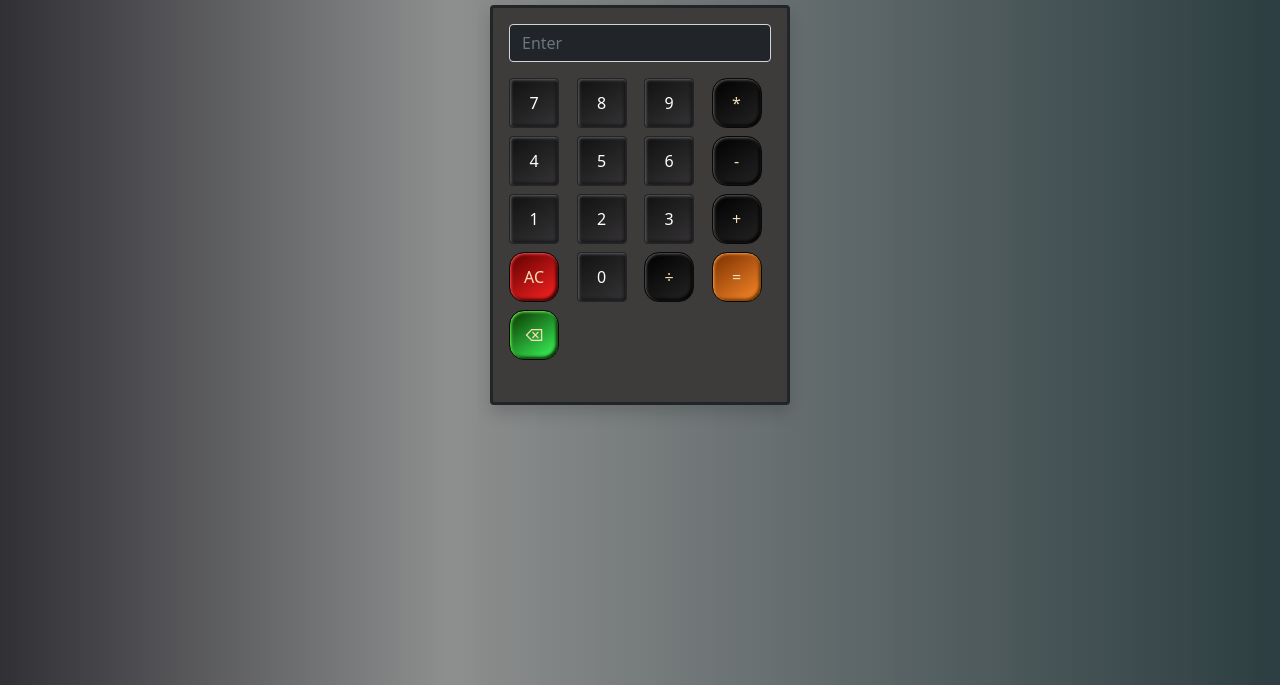
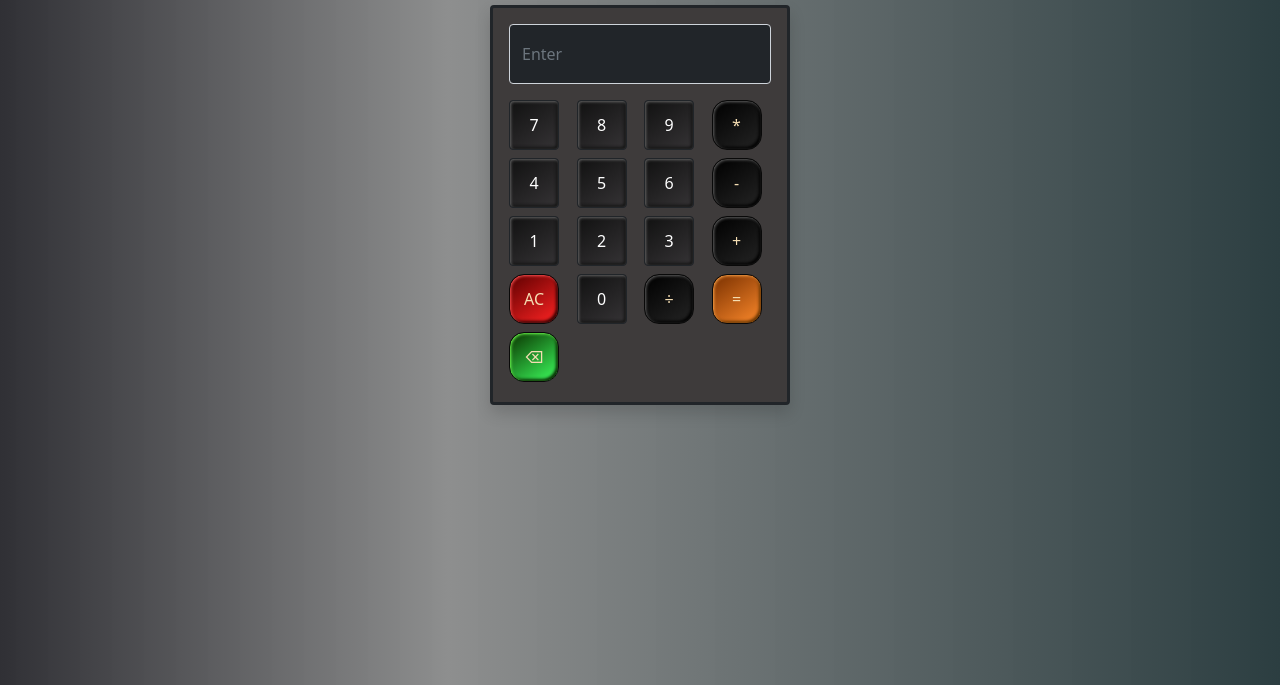
Before and after one commit to Noora2809/Calculator, a plain HTML site: page index.html in a window 1280 px wide. Shown: the part 115-800 px from the top of the page. Drawn offline with nearby package versions, Linux system fonts and the light colour scheme.

Commit message:
Modified

```diff
--- a/index.html
+++ b/index.html
@@ -15,7 +15,7 @@
         <div class="col">
           <h1 class="text-center mb-4 text-white">Calculator</h1>
           <div class="calculator-box border border-3 border-dark rounded shadow p-3 bg">
-            <input id="result" type="text"  placeholder="Enter"class="form-control bg-dark text-light mb-3"/>
+            <input id="result" type="text"  placeholder="Enter"class="form-control bg-dark text-light mb-3" style="height: 60px;"/>
             <div class="button-container">
               <button id="seven" onclick="displayNumber(7)" class="btn btn-dark">7</button>
               <button id="eight" onclick="displayNumber(8)" class="btn btn-dark">8</button>
```
